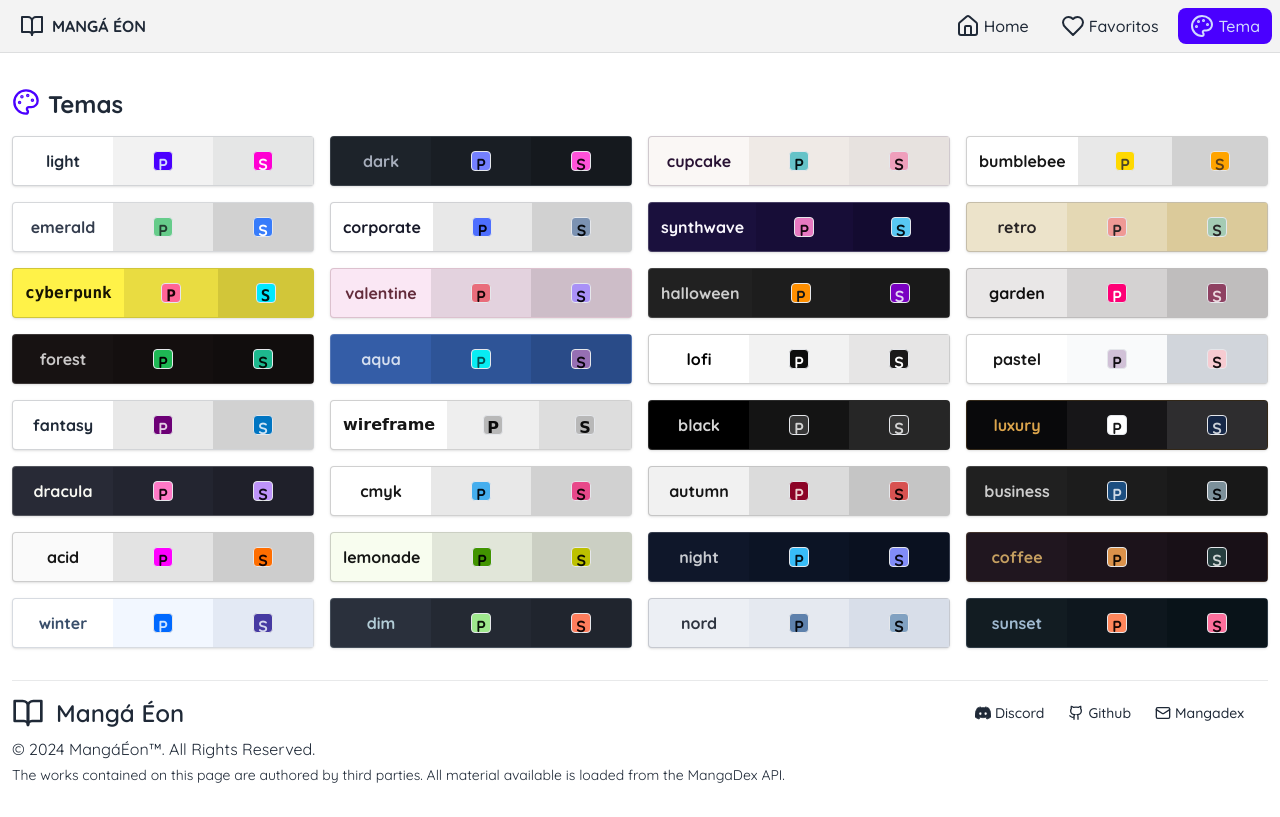
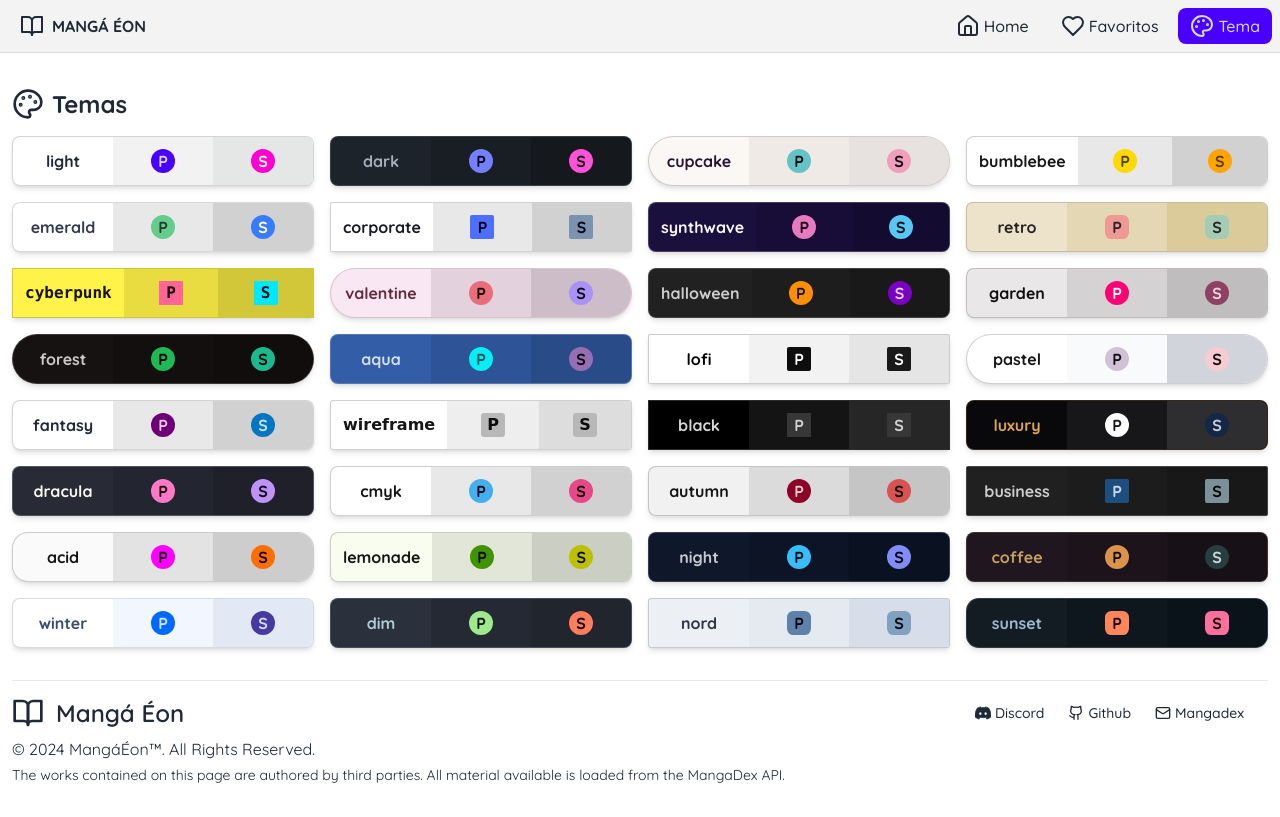
Before and after one commit to oMatheuss/mangaeon, a Next.js app: page /tema in a window 1280 px wide. Built offline with nearby package versions, Linux system fonts and the light colour scheme.

Commit message:
improved styles for theme selection

```diff
--- a/src/app/tema/page.tsx
+++ b/src/app/tema/page.tsx
@@ -47,7 +47,7 @@ export default function Theme() {
   return (
     <>
       <div className='mb-4 mt-8 flex'>
-        <PaletteIcon className='mr-2 inline h-7 w-7 text-primary' />
+        <PaletteIcon className='mr-2 inline size-8' />
         <h2 className='text-2xl font-bold'>Temas</h2>
       </div>
       <div className='mb-4 grid grid-cols-1 gap-4 font-sans sm:grid-cols-2 lg:grid-cols-3 xl:grid-cols-4'>
@@ -57,16 +57,16 @@ export default function Theme() {
               key={theme}
               theme={theme}
               data-theme={theme}
-              className='flex cursor-pointer rounded border border-base-content/20 shadow -outline-offset-2 outline-base-content/40 hover:outline focus:outline'
+              className='flex cursor-pointer overflow-hidden rounded-btn border border-base-content/20 shadow-md -outline-offset-2 outline-primary hover:border-primary hover:outline focus:border-primary focus:outline'
             >
               <div className='h-full basis-1/3 p-3 font-bold'>{theme}</div>
               <div className='flex h-full basis-1/3 items-center justify-center bg-base-200'>
-                <span className='border-primary-focus h-5 w-5 rounded border bg-primary font-bold text-primary-content'>
+                <span className='flex size-6 items-center justify-center rounded-badge bg-primary font-bold text-primary-content'>
                   P
                 </span>
               </div>
               <div className='flex h-full basis-1/3 items-center justify-center bg-base-300'>
-                <span className='border-secondary-focus h-5 w-5 rounded border bg-secondary font-bold text-secondary-content'>
+                <span className='flex size-6 items-center justify-center rounded-badge bg-secondary font-bold text-secondary-content'>
                   S
                 </span>
               </div>
```
